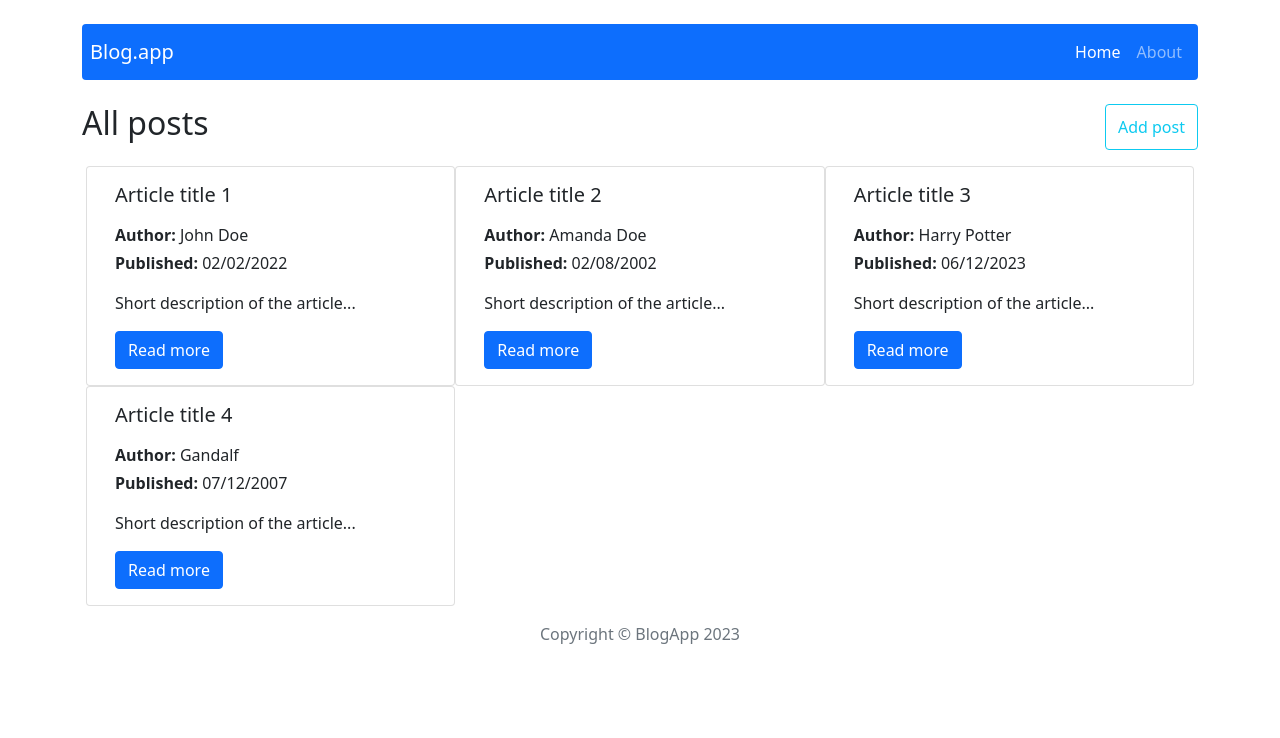
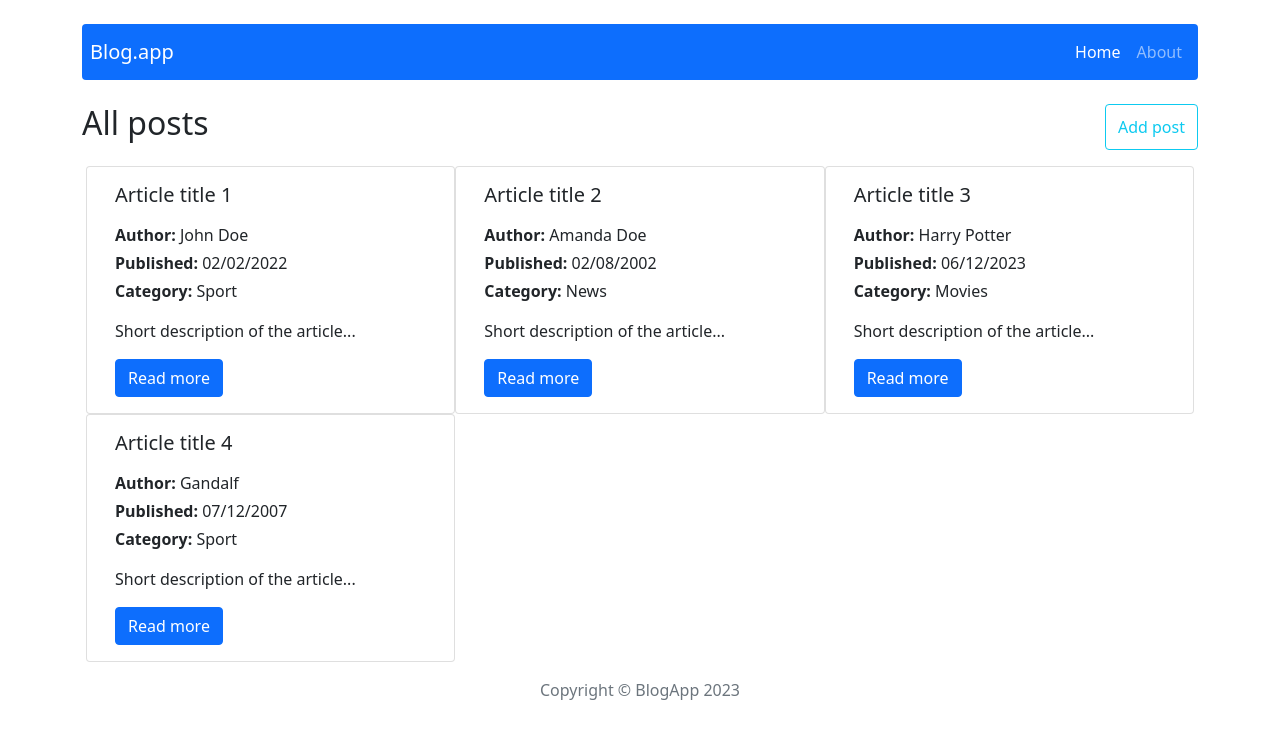
Before and after one commit to Ola-Cencora/CRUD-blog-app, a React (Create React App) app: page / in a window 1280 px wide. Shown: the top 738 px of the page. Built offline with nearby package versions, Linux system fonts and the light colour scheme.

Commit message:
Show proper category and add valiation

```diff
--- a/src/components/features/PostBox/PostBox.js
+++ b/src/components/features/PostBox/PostBox.js
@@ -14,12 +14,13 @@ const PostBox = () => {
 
     return (
         <Row className="mx-1" xs={1} sm={2} md={3}>
-        {posts.map(({ id, title, author, publishedDate, shortDescription }) => (
+        {posts.map(({ id, title, author, publishedDate, shortDescription, category }) => (
             <Card key={id}>
                 <Card.Body>
                     <Card.Title className="mb-3">{title}</Card.Title>
                     <Card.Text className="mb-1"><b>Author: </b>{author}</Card.Text>
-                    <Card.Text><b>Published: </b>{dateToStr(publishedDate)}</Card.Text>
+                    <Card.Text className="mb-1"><b>Published: </b>{dateToStr(publishedDate)}</Card.Text>
+                    <Card.Text><b>Category: </b>{category}</Card.Text>
                     <Card.Text>{shortDescription}</Card.Text>
                     <Link to={`/post/${id}`}>
                         <Button variant="primary">Read more</Button>
--- a/src/components/features/PostForm/PostForm.js
+++ b/src/components/features/PostForm/PostForm.js
@@ -22,15 +22,17 @@ const PostForm = ({ action, actionText, ...props }) => {
     const [publishedDate, setPublishedDate] = useState(props.publishedDate || '');
     const [shortDescription, setShortDescription] = useState(props.shortDescription || '');
     const [content, setContent] = useState(props.content || '');
+    const [category, setCategory] = useState(props.category || '');
     const [contentError, setContentError] = useState(false);
     const [dateError, setDateError] = useState(false);
-    const [category, setCategory] = useState('');
+    const [categoryError, setCategoryError] = useState(false);
 
     const handleSubmit = () => {
         setContentError(!content)
         setDateError(!publishedDate)
-        if(content && publishedDate) {
-            action({ title, author, publishedDate, shortDescription, content })
+        setCategoryError(!category)
+        if(content && publishedDate && category) {
+            action({ title, author, publishedDate, shortDescription, content, category })
         }
     };
 
@@ -67,14 +69,19 @@ const PostForm = ({ action, actionText, ...props }) => {
             />
             {dateError && <small className="d-block form-text text-danger mt-2">This field is required</small>}
         </Form.Group>
-        <Form.Group>
+        <Form.Group  className="mb-3" controlId="formCategory">
             <Form.Label>Category</Form.Label>
-            <Form.Select onChange={(e) => setCategory(e.target.value)}>
-                <option>Select category...</option>
+            <Form.Select onChange={(e) => setCategory(e.target.value)} value={category}>
+                {category ? (
+                    <option key="selected" value={category}>{category}</option>
+                ) : (
+                    <option disabled selected value="">Select category...</option>
+                )}
                 {categories.map(({ id, title }) => (
                     <option key={id} value={title}>{title}</option>
                 ))}
             </Form.Select>
+            {categoryError && <small className="d-block form-text text-danger mt-2">This field is required</small>}
         </Form.Group>
         <Form.Group className="mb-3" controlId="formShortDescription">
             <Form.Label>Short description</Form.Label>
--- a/src/components/pages/Post/Post.js
+++ b/src/components/pages/Post/Post.js
@@ -35,7 +35,8 @@ const Post = () => {
                 </div>
             </div>
             <Card.Text className="mb-1"><b>Author: </b>{postData.author}</Card.Text>
-            <Card.Text><b>Published: </b>{dateToStr(postData.publishedDate)}</Card.Text>
+            <Card.Text className="mb-1"><b>Published: </b>{dateToStr(postData.publishedDate)}</Card.Text>
+            <Card.Text><b>Category: </b>{postData.category}</Card.Text>
             <Card.Text>{postData.shortDescription}</Card.Text>
             <Card.Text><p dangerouslySetInnerHTML={{ __html: postData.content }} /></Card.Text>
         </Card>
--- a/src/redux/initialState.js
+++ b/src/redux/initialState.js
@@ -6,7 +6,8 @@ const initialState = {
             shortDescription: 'Short description of the article...',
             content: 'Main content of the article',
             publishedDate: new Date('02-02-2022'),
-            author: 'John Doe'
+            author: 'John Doe',
+            category: 'Sport'
         },
         {
             id: '2',
@@ -14,7 +15,8 @@ const initialState = {
             shortDescription: 'Short description of the article...',
             content: 'Main content of the article',
             publishedDate: new Date('02-08-2002'),
-            author: 'Amanda Doe'
+            author: 'Amanda Doe',
+            category: 'News'
         },
         {
             id: '3',
@@ -22,7 +24,8 @@ const initialState = {
             shortDescription: 'Short description of the article...',
             content: 'Main content of the article',
             publishedDate: new Date('06-12-2023'),
-            author: 'Harry Potter'
+            author: 'Harry Potter',
+            category: 'Movies'
         },
         {
             id: '4',
@@ -30,7 +33,8 @@ const initialState = {
             shortDescription: 'Short description of the article...',
             content: 'Main content of the article',
             publishedDate: new Date('07-12-2007'),
-            author: 'Gandalf'
+            author: 'Gandalf',
+            category: 'Sport'
         }
     ],
 
```
